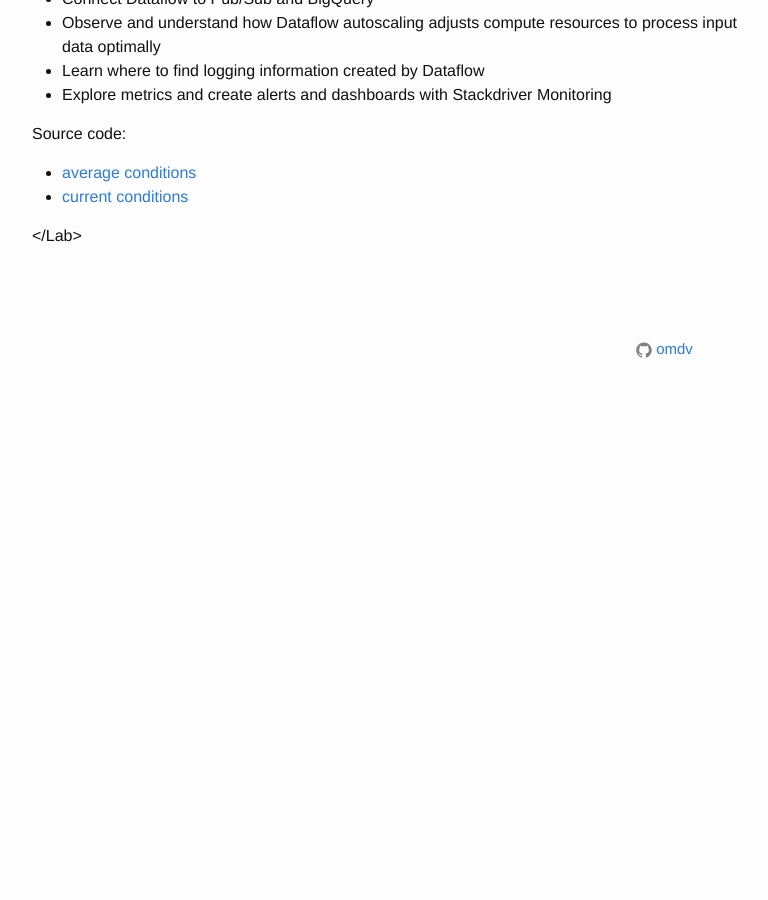
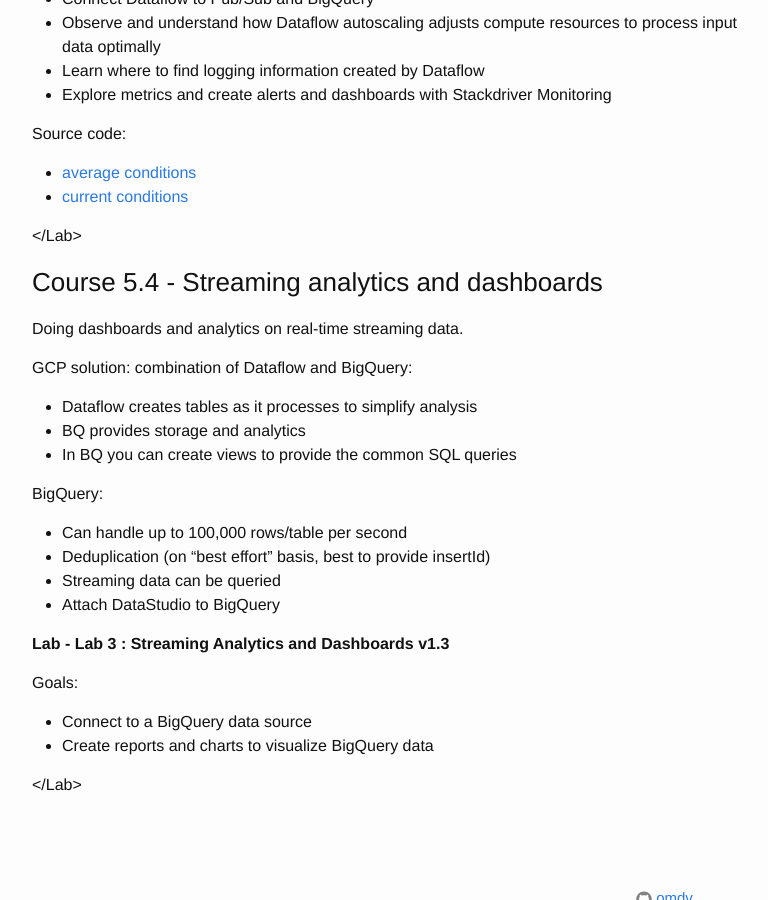
Before and after one commit to omdv/omdv.github.io, a Jekyll site: the page built from _posts/2019-11-07-Coursera-GCP-Data-Engineer.markdown, in a window 1280 px wide and 900 px high, scrolled down 34526 px. Shown: the whole window, without its empty margins (238-1006 px from the left). Built offline with Jekyll 4.4.1, drawn with Linux system fonts in a browser that asks for light colours; nearby versions of some CDN libraries; before the commit the page ends 34931 px from its top, so only the background shows below that.

Commit message:
streaming analytics and DataStudio

```diff
--- a/_posts/2019-11-07-Coursera-GCP-Data-Engineer.markdown
+++ b/_posts/2019-11-07-Coursera-GCP-Data-Engineer.markdown
@@ -1406,3 +1406,26 @@ Source code:
 - [current conditions](https://github.com/GoogleCloudPlatform/training-data-analyst/blob/master/courses/streaming/process/sandiego/src/main/java/com/google/cloud/training/dataanalyst/sandiego/CurrentConditions.java)
 
 </Lab>
+
+### Course 5.4 - Streaming analytics and dashboards
+
+Doing dashboards and analytics on real-time streaming data.
+
+GCP solution: combination of Dataflow and BigQuery:
+- Dataflow creates tables as it processes to simplify analysis
+- BQ provides storage and analytics
+- In BQ you can create views to provide the common SQL queries
+
+BigQuery:
+- Can handle up to 100,000 rows/table per second
+- Deduplication (on "best effort" basis, best to provide insertId)
+- Streaming data can be queried
+- Attach DataStudio to BigQuery
+
+**Lab - Lab 3 : Streaming Analytics and Dashboards v1.3**
+
+Goals:
+- Connect to a BigQuery data source
+- Create reports and charts to visualize BigQuery data
+
+</Lab>
```
